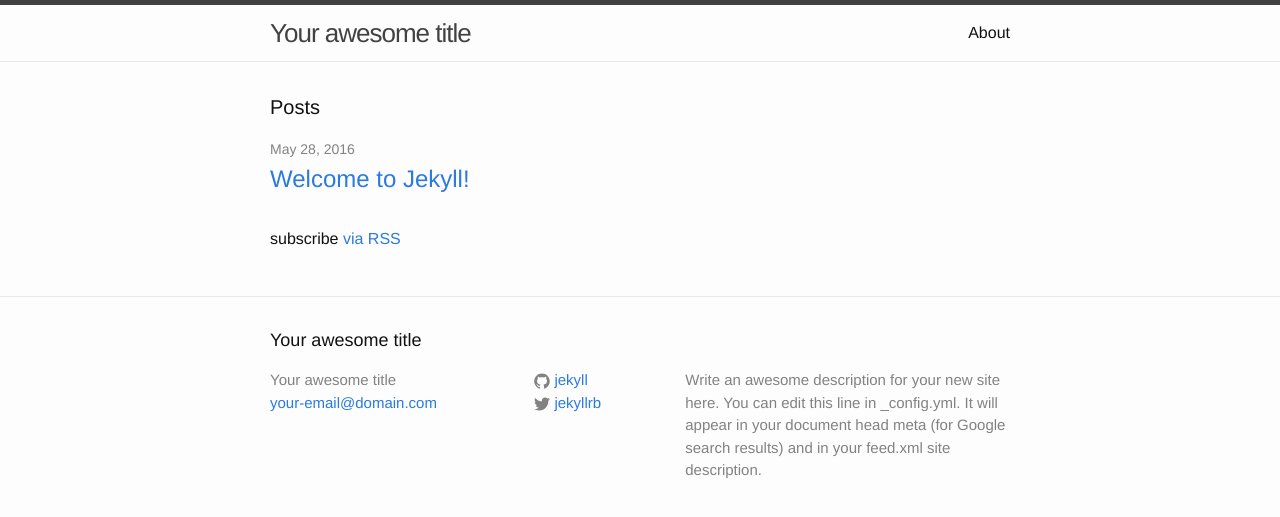
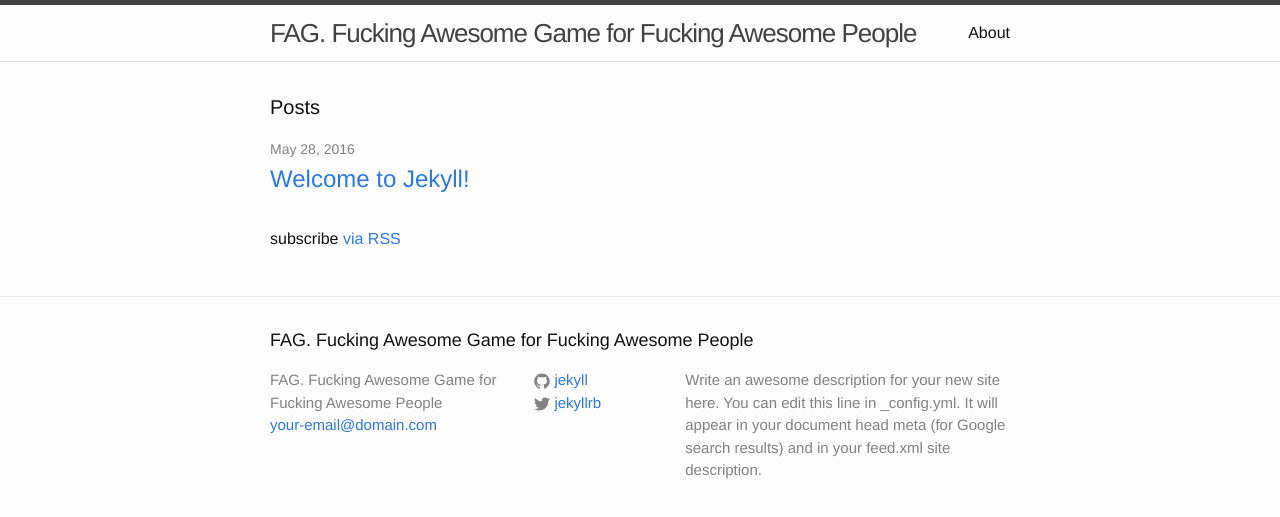
Before and after one commit to fbicodex/fbicodex.github.io, a Jekyll site: the page built from index.html, in a window 1280 px wide. Shown: the top 517 px of the page. Built offline with Jekyll 4.4.1, drawn with Linux system fonts in a browser that asks for light colours.

Commit message:
Update _config.yml

```diff
--- a/_config.yml
+++ b/_config.yml
@@ -6,7 +6,7 @@
 # 'jekyll serve'. If you change this file, please restart the server process.
 
 # Site settings
-title: Your awesome title
+title: FAG. Fucking Awesome Game for Fucking Awesome People
 email: your-email@domain.com
 description: > # this means to ignore newlines until "baseurl:"
   Write an awesome description for your new site here. You can edit this
```
